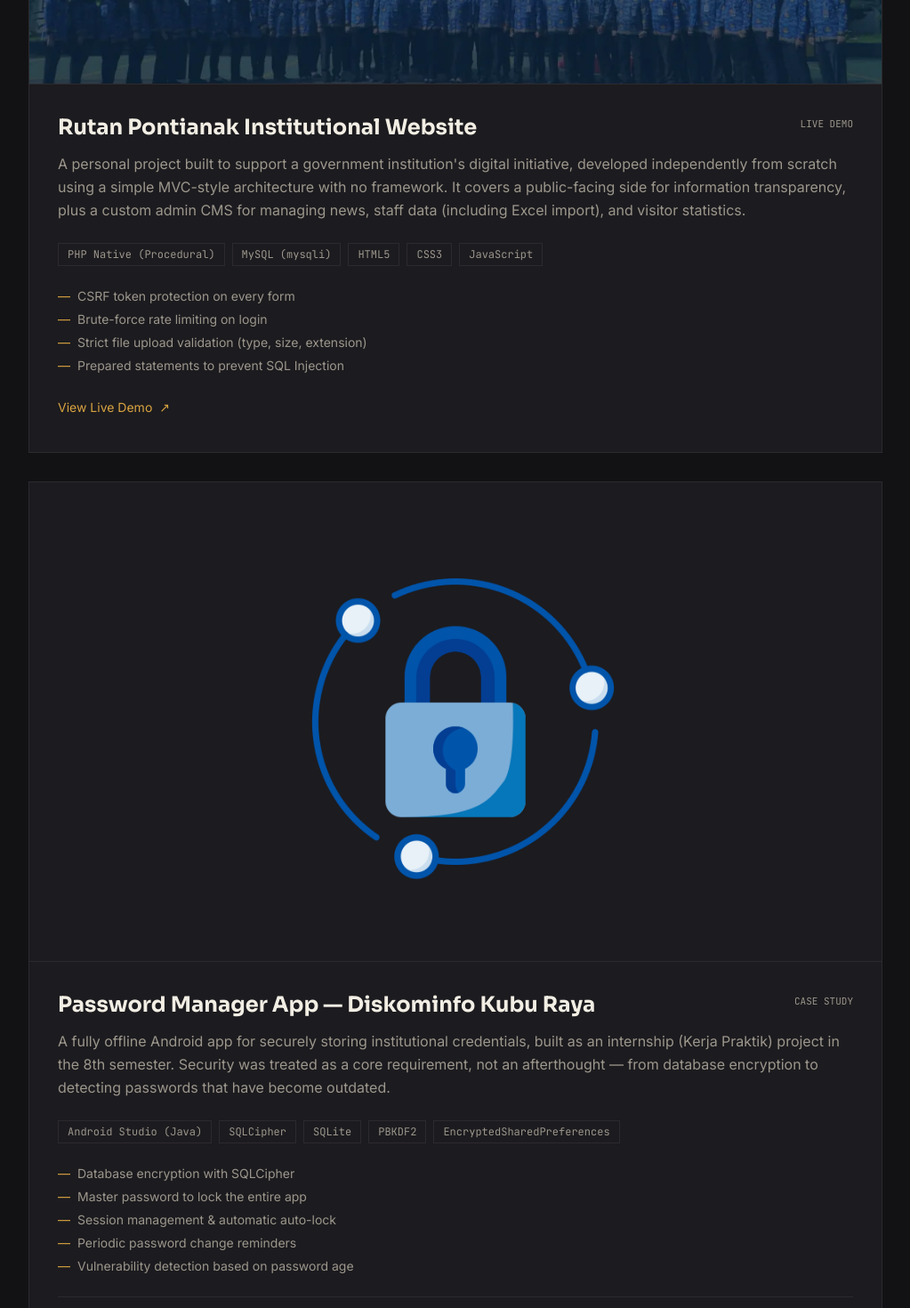
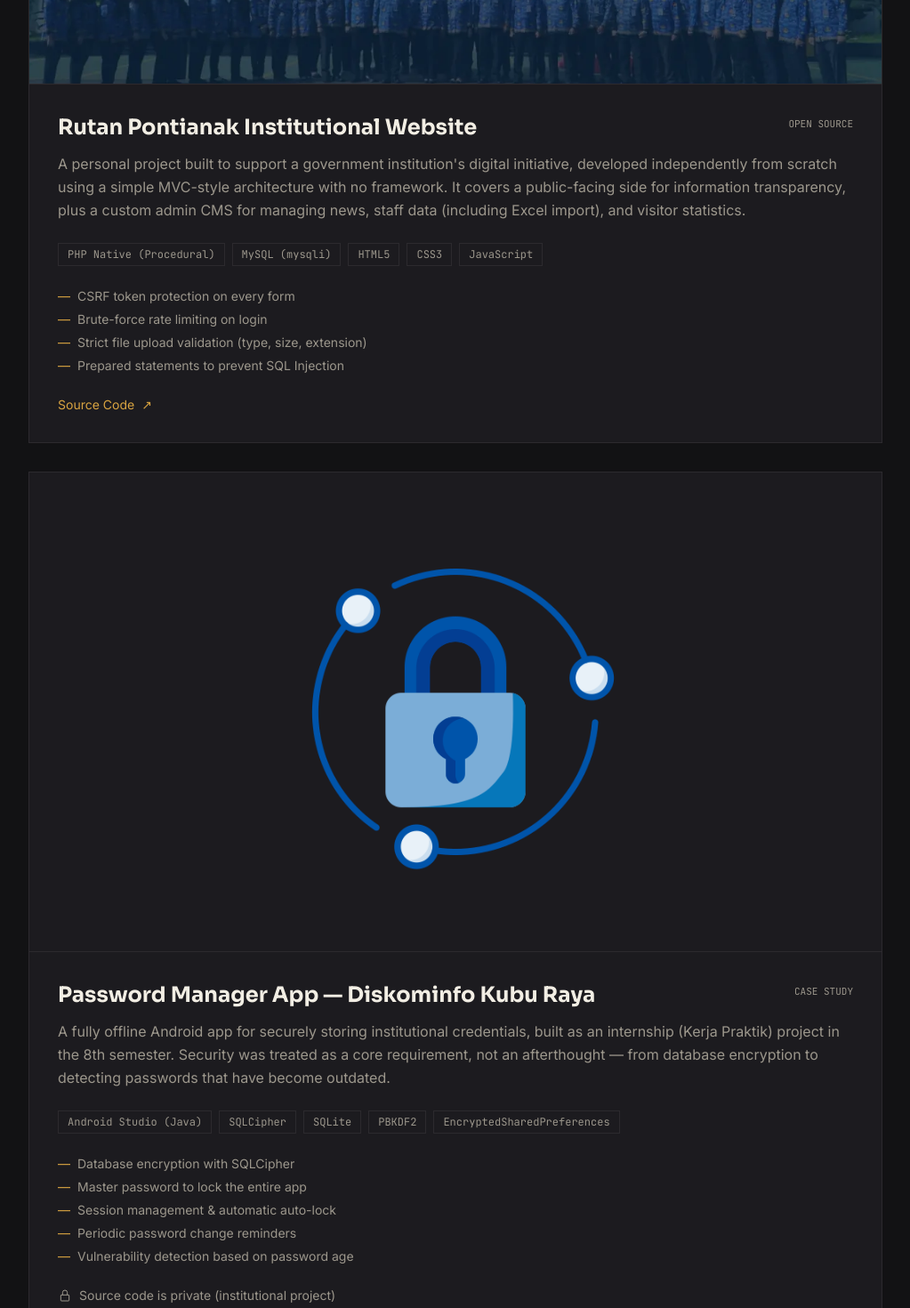
Before and after one commit to DaffaPratama28/portfolio-website, a React (Vite) app: page / in a window 1280 px wide. Shown: the part 2580-4050 px from the top of the page at 89% size, without its empty margins (128-1151 px from the left). Built offline with nearby package versions, Linux system fonts and the light colour scheme.

Commit message:
add source code links to projects and remove dead rutan demo

```diff
--- a/src/components/ui/ProjectCard.jsx
+++ b/src/components/ui/ProjectCard.jsx
@@ -1,8 +1,9 @@
 // ProjectCard.jsx
-// Satu card buat satu project. Dua mode tampilan tergantung showcaseType:
-// - "live-demo"   -> tombol keluar ke link demo
-// - "case-study"  -> gak ada link keluar, ditampilin grid screenshot
-//                     tiap layar aplikasi sebagai gantinya
+// Satu card buat satu project. Link yang muncul tergantung data:
+// - demoUrl     -> tombol keluar ke live demo (+ catatan demoNote)
+// - repoUrl     -> tombol keluar ke source code di GitHub
+// - repoPrivate -> keterangan kalau source code-nya private
+// - screens     -> grid screenshot tiap layar aplikasi (case study)
 //
 // coverFit menentukan gimana cover image di-render: "cover" (default,
 // isi penuh & crop) atau "contain" (dipakai kalau covernya berupa ikon/
@@ -15,28 +16,44 @@ const content = {
   en: {
     liveDemo: "LIVE DEMO",
     caseStudy: "CASE STUDY",
+    openSource: "OPEN SOURCE",
     openDemo: "View Live Demo",
+    sourceCode: "Source Code",
+    privateRepo: "Source code is private (institutional project)",
     screenStructure: "App Screen Structure",
   },
   id: {
     liveDemo: "LIVE DEMO",
     caseStudy: "STUDI KASUS",
+    openSource: "OPEN SOURCE",
     openDemo: "Buka Live Demo",
+    sourceCode: "Source Code",
+    privateRepo: "Source code bersifat privat (proyek instansi)",
     screenStructure: "Struktur Layar Aplikasi",
   },
 };
 
+const linkClass =
+  "inline-flex items-center gap-2 text-sm text-accent hover:text-accent-hover transition-colors duration-200";
+
 export default function ProjectCard({ project }) {
   const { language } = useLanguage();
   const t = content[language];
-  const isLiveDemo = project.showcaseType === "live-demo";
   const isContain = project.coverFit === "contain";
+  const hasScreens = project.screens?.length > 0;
+
+  const typeLabel = project.demoUrl
+    ? t.liveDemo
+    : hasScreens
+      ? t.caseStudy
+      : t.openSource;
 
   return (
     <article className="border border-border bg-surface">
+      {/* alt kosong: judul project udah dibaca dari h3, cover cuma dekorasi */}
       <img
         src={project.cover}
-        alt={project.title[language]}
+        alt=""
         className={`w-full aspect-video border-b border-border ${
           isContain ? "object-contain p-10" : "object-cover"
         }`}
@@ -49,7 +66,7 @@ export default function ProjectCard({ project }) {
             {project.title[language]}
           </h3>
           <span className="font-mono text-[11px] text-muted whitespace-nowrap mt-1">
-            {isLiveDemo ? t.liveDemo : t.caseStudy}
+            {typeLabel}
           </span>
         </div>
 
@@ -66,25 +83,63 @@ export default function ProjectCard({ project }) {
         <ul className="space-y-1.5 mb-6">
           {project.features[language].map((feature) => (
             <li key={feature} className="text-sm text-muted flex gap-2">
-              <span className="text-accent">—</span>
+              <span className="text-accent" aria-hidden="true">
+                —
+              </span>
               {feature}
             </li>
           ))}
         </ul>
 
-        {isLiveDemo && (
+        {(project.demoUrl || project.repoUrl || project.repoPrivate) && (
+          <div className="flex flex-wrap items-center gap-x-8 gap-y-3">
+            {project.demoUrl && (
               <a
                 href={project.demoUrl}
                 target="_blank"
                 rel="noopener noreferrer"
-            className="inline-flex items-center gap-2 text-sm text-accent hover:text-accent-hover transition-colors duration-200 mb-2"
+                className={linkClass}
               >
                 {t.openDemo}
                 <span aria-hidden="true">↗</span>
               </a>
             )}
+            {project.repoUrl && (
+              <a
+                href={project.repoUrl}
+                target="_blank"
+                rel="noopener noreferrer"
+                className={linkClass}
+              >
+                {t.sourceCode}
+                <span aria-hidden="true">↗</span>
+              </a>
+            )}
+            {project.repoPrivate && (
+              <span className="inline-flex items-center gap-2 text-sm text-muted">
+                <svg
+                  xmlns="http://www.w3.org/2000/svg"
+                  viewBox="0 0 24 24"
+                  fill="none"
+                  stroke="currentColor"
+                  strokeWidth={1.5}
+                  className="h-4 w-4"
+                  aria-hidden="true"
+                >
+                  <rect x="5" y="11" width="14" height="10" rx="1" />
+                  <path d="M8 11V7a4 4 0 0 1 8 0v4" />
+                </svg>
+                {t.privateRepo}
+              </span>
+            )}
+          </div>
+        )}
 
-        {!isLiveDemo && project.screens?.length > 0 && (
+        {project.demoNote && (
+          <p className="text-xs text-muted mt-3">{project.demoNote[language]}</p>
+        )}
+
+        {hasScreens && (
           <div className="mt-6 pt-6 border-t border-border">
             <p className="font-mono text-xs text-muted uppercase tracking-widest mb-4">
               {t.screenStructure}
--- a/src/data/projects.js
+++ b/src/data/projects.js
@@ -3,6 +3,13 @@
 // description, features, screen description) disimpan sebagai
 // { en, id } karena situsnya dwibahasa. techStack dibiarin string biasa
 // karena istilah teknis gak perlu diterjemahin.
+//
+// Link per project (semuanya opsional, kosongin kalau gak ada):
+// - demoUrl     -> tombol "Live Demo" (+ demoNote kalau perlu catatan)
+// - repoUrl     -> tombol "Source Code" ke GitHub
+// - repoPrivate -> true kalau repo-nya private, ditampilin keterangan aja
+// Label pojok kanan card (LIVE DEMO / CASE STUDY / OPEN SOURCE) diturunin
+// otomatis dari field di atas + ada/enggaknya screens.
 //
 // Semua gambar diimport langsung dari assets/images biar ke-bundle Vite.
 // coverFit: "cover" (default, isi penuh & crop) atau "contain" (dipakai
@@ -28,8 +35,11 @@ export const projects = [
       en: "Rutan Pontianak Institutional Website",
       id: "Website Profil Instansi Rutan Pontianak",
     },
-    showcaseType: "live-demo",
-    demoUrl: "http://daffapratama-rutanptk-demo.infinityfreeapp.com/",
+    // live demo (InfinityFree) udah down karena inactivity, jadi cukup
+    // link ke source code-nya aja
+    demoUrl: "",
+    repoUrl:
+      "https://github.com/DaffaPratama28/website-profil-rutan-pontianak-demo",
     cover: rutanCover,
     coverFit: "cover",
     description: {
@@ -66,8 +76,10 @@ export const projects = [
       en: "Password Manager App — Diskominfo Kubu Raya",
       id: "Aplikasi Pengelola Sandi — Diskominfo Kubu Raya",
     },
-    showcaseType: "case-study",
     demoUrl: "",
+    // repo-nya private (project instansi), jadi cuma ditandain private
+    repoUrl: "",
+    repoPrivate: true,
     cover: securityLockCover,
     coverFit: "contain",
     description: {
@@ -173,9 +185,15 @@ export const projects = [
       en: "UTI Identification — Stacking Ensemble Learning",
       id: "Identifikasi ISK — Stacking Ensemble Learning",
     },
-    showcaseType: "live-demo",
     demoUrl:
       "https://identifikasi-isk-stackingensemblelearning-rjowaqwsnghnxmqhrrqr.streamlit.app/",
+    // Streamlit Community Cloud nidurin app yang lama gak dibuka
+    demoNote: {
+      en: "Hosted on Streamlit Community Cloud — if the app is asleep, it takes about 30 seconds to wake up.",
+      id: "Di-hosting di Streamlit Community Cloud — kalau aplikasinya sedang tidur, butuh sekitar 30 detik untuk aktif kembali.",
+    },
+    repoUrl:
+      "https://github.com/DaffaPratama28/Identifikasi-ISK-StackingEnsembleLearning",
     cover: iskCover,
     coverFit: "cover",
     description: {
```
Lines whose indentation alone changed are shown as unchanged.
